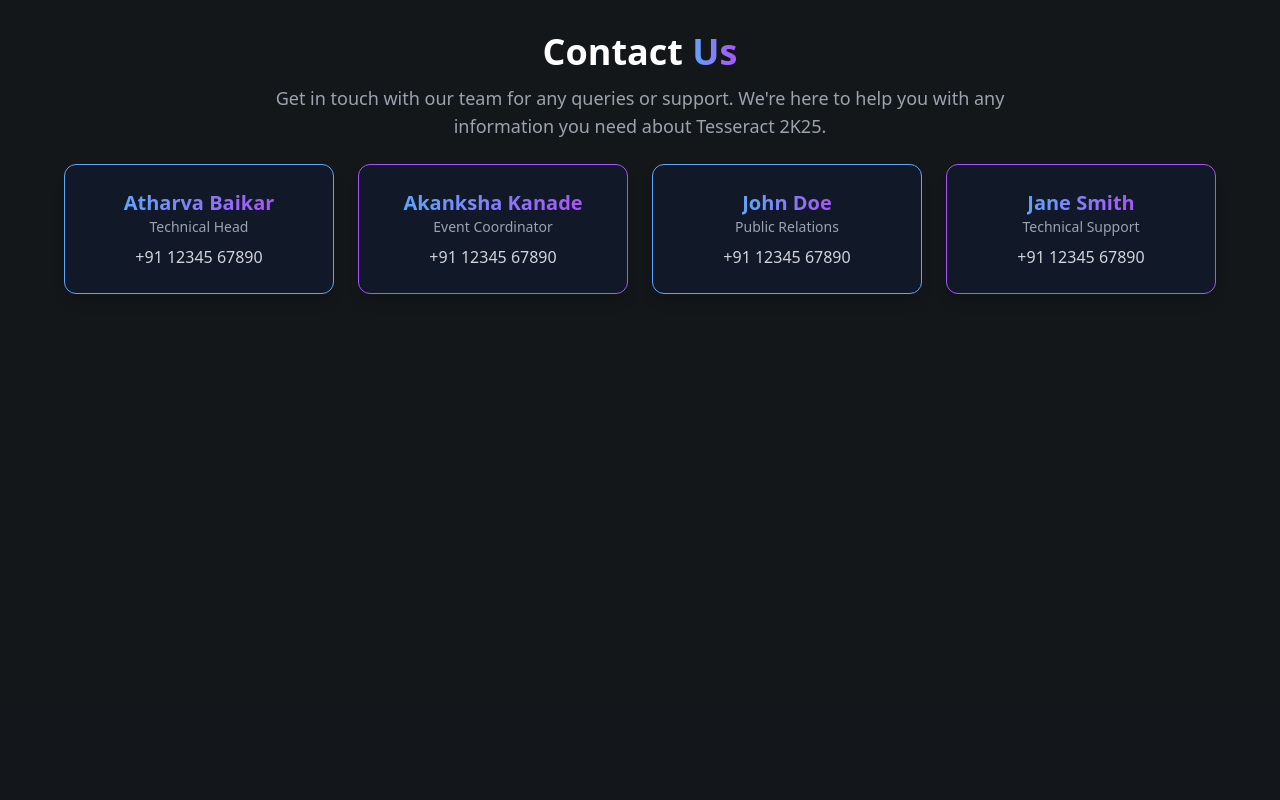
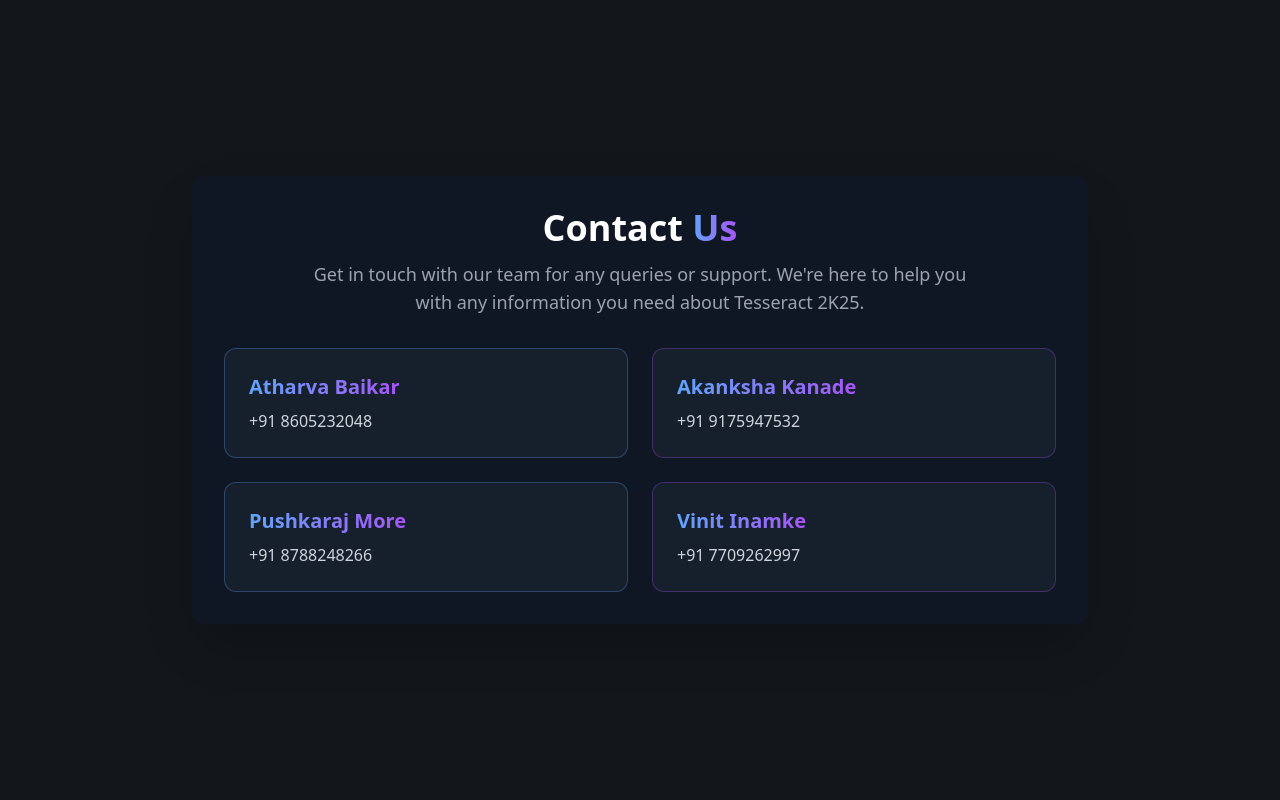
Before and after one commit to DarkGuardian641/Tesseract, a Flask app: page /contact in a window 1280 px wide. Shown: the part 99-899 px from the top of the page. Before the commit the page ends 393 px from the top, so only its background shows below. Run offline with Flask 3, Linux system fonts and the light colour scheme; some libraries are stand-ins or nearby versions.

Commit message:
Kyu hu mein iss duniya mein

```diff
--- a/templates/contact.html
+++ b/templates/contact.html
@@ -18,7 +18,7 @@
     <header class="flex z-40 w-full h-auto items-center justify-between sticky top-0 inset-x-0 backdrop-blur-lg bg-background/70 px-4 py-3 sm:px-6">
         <!-- Logo -->
         <a href="/" class="flex items-center">
-            <img src="static/assets/Tesseract_logo.png" alt="Tesseract 2K25 Logo" class="h-[75px]  sm:h-22">
+            <img src="static/assets/Tesseract_logo.png" alt="Tesseract 2K25 Logo" class="h-[75px] sm:h-22">
         </a>
 
         <!-- Desktop Navigation -->
@@ -60,54 +60,57 @@
     </div>
 
     <!-- Main Content -->
-    <section class="text-center py-8 px-4">
+    <div class="min-h-screen flex items-center justify-center px-4 py-8">
+        <div class="max-w-4xl w-full bg-gray-900/80 backdrop-blur-lg rounded-xl shadow-2xl p-6 sm:p-8">
+            <!-- Heading Section -->
+            <div class="text-center mb-8">
                 <h2 class="text-3xl md:text-4xl font-extrabold text-white leading-tight">
                     Contact <span class="text-transparent bg-clip-text bg-gradient-to-r from-blue-400 to-purple-500">Us</span>
                 </h2>
-        <p class="mt-3 text-gray-400 text-sm md:text-lg max-w-3xl mx-auto px-2">
+                <p class="mt-3 text-gray-400 text-sm md:text-lg max-w-2xl mx-auto">
                     Get in touch with our team for any queries or support. We're here to help you with any information you need about Tesseract 2K25.
                 </p>
+            </div>
 
             <!-- Contact Grid -->
-        <div class="mt-6 grid md:grid-cols-2 lg:grid-cols-4 gap-6 px-2 md:px-12">
+            <div class="grid grid-cols-1 md:grid-cols-2 gap-6">
                 <!-- Contact Card 1 -->
-            <div class="border border-blue-400 p-6 rounded-xl shadow-lg bg-gray-900">
+                <div class="border border-blue-400/30 p-6 rounded-xl bg-gray-800/50 hover:bg-gray-800/70 transition-all">
                     <h3 class="text-lg md:text-xl font-bold text-white">
                         <span class="text-transparent bg-clip-text bg-gradient-to-r from-blue-400 to-purple-500">Atharva Baikar</span>
                     </h3>
-                <p class="text-xs md:text-sm text-gray-400">Technical Head</p>
-                <p class="mt-2 text-gray-300 text-sm md:text-base">+91 12345 67890</p>
+                    <!-- <p class="text-xs md:text-sm text-gray-400">Technical Head</p> -->
+                    <p class="mt-2 text-gray-300 text-sm md:text-base">+91 8605232048</p>
                 </div>
 
                 <!-- Contact Card 2 -->
-            <div class="border border-purple-500 p-6 rounded-xl shadow-lg bg-gray-900">
+                <div class="border border-purple-500/30 p-6 rounded-xl bg-gray-800/50 hover:bg-gray-800/70 transition-all">
                     <h3 class="text-lg md:text-xl font-bold text-white">
                         <span class="text-transparent bg-clip-text bg-gradient-to-r from-blue-400 to-purple-500">Akanksha Kanade</span>
                     </h3>
-                <p class="text-xs md:text-sm text-gray-400">Event Coordinator</p>
-                <p class="mt-2 text-gray-300 text-sm md:text-base">+91 12345 67890</p>
+                    <!-- <p class="text-xs md:text-sm text-gray-400">Event Coordinator</p> -->
+                    <p class="mt-2 text-gray-300 text-sm md:text-base">+91 9175947532</p>
                 </div>
 
                 <!-- Contact Card 3 -->
-            <div class="border border-blue-400 p-6 rounded-xl shadow-lg bg-gray-900">
+                <div class="border border-blue-400/30 p-6 rounded-xl bg-gray-800/50 hover:bg-gray-800/70 transition-all">
                     <h3 class="text-lg md:text-xl font-bold text-white">
-                    <span class="text-transparent bg-clip-text bg-gradient-to-r from-blue-400 to-purple-500">John Doe</span>
+                        <span class="text-transparent bg-clip-text bg-gradient-to-r from-blue-400 to-purple-500">Pushkaraj More</span>
                     </h3>
-                <p class="text-xs md:text-sm text-gray-400">Public Relations</p>
-                <p class="mt-2 text-gray-300 text-sm md:text-base">+91 12345 67890</p>
+                    <!-- <p class="text-xs md:text-sm text-gray-400">Public Relations</p> -->
+                    <p class="mt-2 text-gray-300 text-sm md:text-base">+91 8788248266</p>
                 </div>
 
                 <!-- Contact Card 4 -->
-            <div class="border border-purple-500 p-6 rounded-xl shadow-lg bg-gray-900">
+                <div class="border border-purple-500/30 p-6 rounded-xl bg-gray-800/50 hover:bg-gray-800/70 transition-all">
                     <h3 class="text-lg md:text-xl font-bold text-white">
-                    <span class="text-transparent bg-clip-text bg-gradient-to-r from-blue-400 to-purple-500">Jane Smith</span>
+                        <span class="text-transparent bg-clip-text bg-gradient-to-r from-blue-400 to-purple-500">Vinit Inamke</span>
                     </h3>
-                <p class="text-xs md:text-sm text-gray-400">Technical Support</p>
-                <p class="mt-2 text-gray-300 text-sm md:text-base">+91 12345 67890</p>
+                    <!-- <p class="text-xs md:text-sm text-gray-400">Technical Support</p> -->
+                    <p class="mt-2 text-gray-300 text-sm md:text-base">+91 7709262997</p>
                 </div>
             </div>
-    </section>
-
-
+        </div>
+    </div>
 </body>
 </html>
```
Lines whose indentation alone changed are shown as unchanged.
